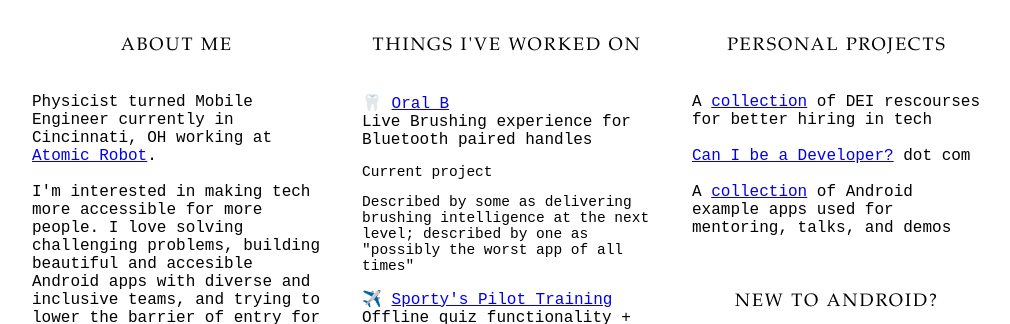
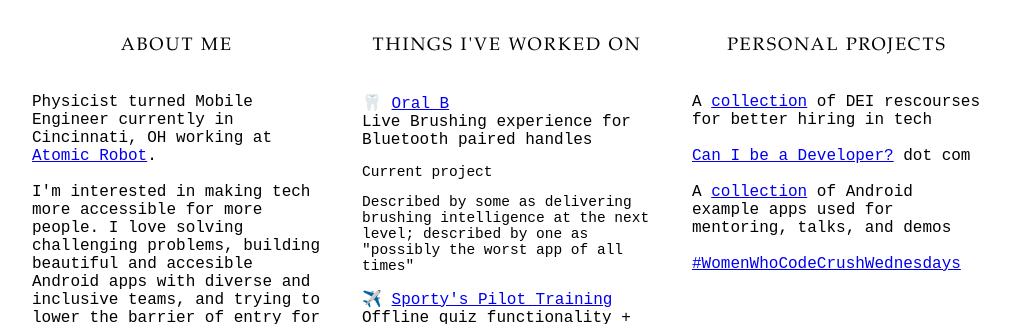
Before and after one commit to sierrarobryan/sierrarobryan.github.io, a plain HTML site: page index.html in a window 1280 px wide. Shown: the part 422-746 px from the top of the page, without its empty margins (133-1143 px from the left). Drawn offline with nearby package versions, Linux system fonts and the light colour scheme.

Commit message:
wwcodecw

```diff
--- a/index.html
+++ b/index.html
@@ -201,6 +201,9 @@
         Android example apps used for mentoring, talks, and demos
         <br />
         <br />
+        <a href="https://twitter.com/hashtag/WomenWhoCodeCrushWednesday">#WomenWhoCodeCrushWednesdays</a>
+        <br />
+        <br />
         <br />
         <center><p class="title-text">NEW TO ANDROID?</p></center>
         <br />That's great! You'll need to know a little Kotlin and Android. I
```
